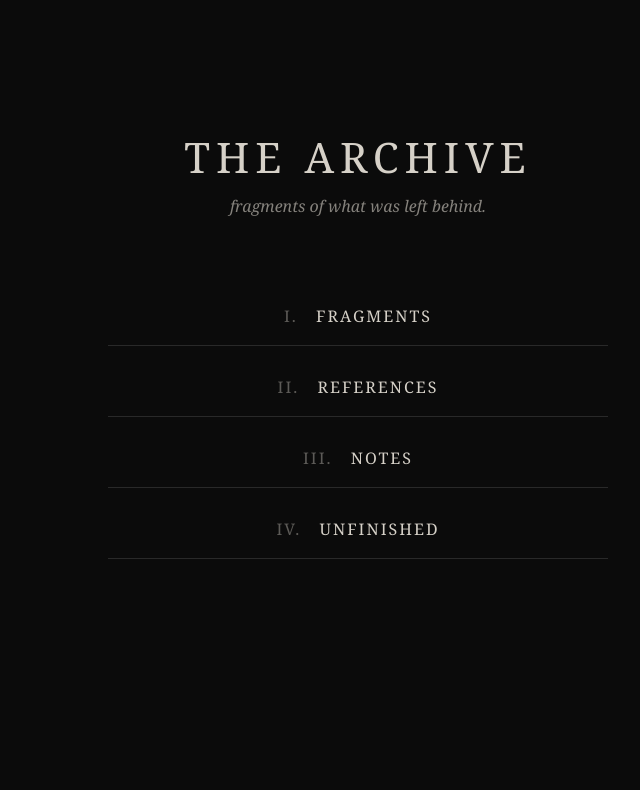
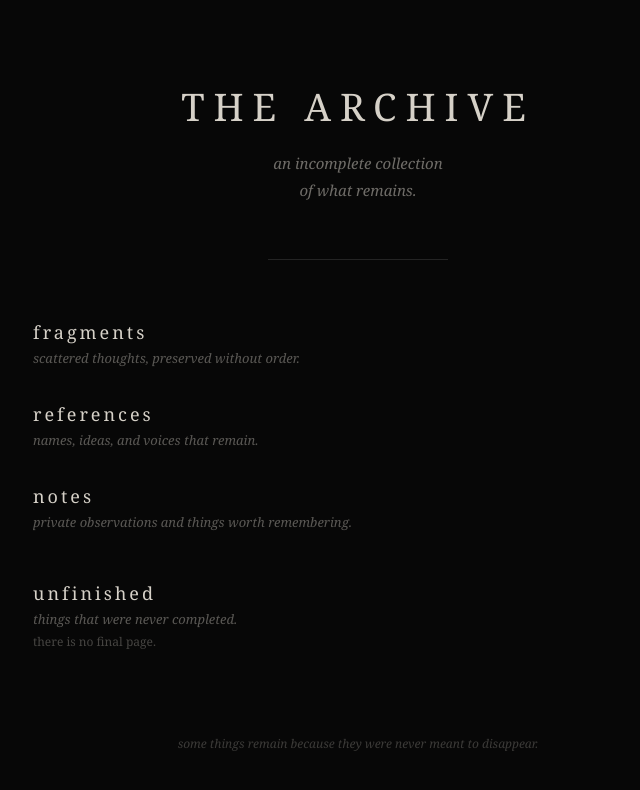
Before and after one commit to daubry4016/archives, a plain HTML site: page index.html in a window 1280 px wide. Shown: the whole page, without its empty margins (282-922 px from the left). Drawn offline with Linux system fonts and the light colour scheme.

Commit message:
Update index.html

```diff
--- a/index.html
+++ b/index.html
@@ -8,86 +8,150 @@
 
     <style>
         body {
-            background: #0b0b0b;
+            background: #070707;
             color: #d6d1c8;
             font-family: Georgia, serif;
+            margin: 0;
+            min-height: 100vh;
+            display: flex;
+            justify-content: center;
+            align-items: center;
+        }
+
+        .archive {
+            width: 90%;
+            max-width: 650px;
             text-align: center;
-            margin: 0;
-            padding: 100px 20px;
+            padding: 80px 20px;
         }
 
         h1 {
-            font-size: 42px;
+            font-size: 38px;
             font-weight: normal;
-            letter-spacing: 6px;
-            margin-bottom: 10px;
+            letter-spacing: 9px;
+            margin: 0 0 18px;
         }
 
-        .subtitle {
+        .intro {
             font-style: italic;
-            opacity: 0.6;
-            margin-bottom: 70px;
+            font-size: 15px;
+            line-height: 1.8;
+            opacity: 0.5;
+            max-width: 500px;
+            margin: 0 auto;
         }
 
-        .archive {
-            max-width: 500px;
-            margin: auto;
+        hr {
+            border: 0;
+            border-top: 1px solid #242424;
+            width: 180px;
+            margin: 55px auto;
+        }
+
+        .entries {
+            display: flex;
+            flex-direction: column;
+            gap: 25px;
+            text-align: left;
         }
 
         .entry {
             display: block;
             color: #d6d1c8;
             text-decoration: none;
-            padding: 18px;
-            margin: 12px 0;
-            border-bottom: 1px solid #292929;
-            letter-spacing: 2px;
-            transition: 0.3s;
+            padding: 5px 0;
+            transition: 0.5s ease;
         }
 
         .entry:hover {
-            opacity: 0.5;
-            letter-spacing: 4px;
+            opacity: 0.45;
+            padding-left: 10px;
         }
 
-        .number {
+        .name {
+            font-size: 18px;
+            letter-spacing: 3px;
+        }
+
+        .description {
+            font-size: 13px;
+            font-style: italic;
             opacity: 0.4;
-            margin-right: 12px;
+            margin-top: 5px;
+        }
+
+        .unfinished {
+            margin-top: 15px;
+        }
+
+        .warning {
+            font-size: 12px;
+            opacity: 0.3;
+            margin-top: 5px;
+        }
+
+        .footer {
+            margin-top: 80px;
+            font-size: 12px;
+            font-style: italic;
+            opacity: 0.25;
         }
     </style>
 </head>
 
 <body>
 
+<div class="archive">
+
     <h1>THE ARCHIVE</h1>
 
-    <div class="subtitle">
-        fragments of what was left behind.
+    <div class="intro">
+        an incomplete collection<br>
+        of what remains.
     </div>
 
-    <div class="archive">
+    <hr>
+
+    <div class="entries">
 
         <a class="entry" href="fragments/">
-            <span class="number">I.</span>
-            FRAGMENTS
+            <div class="name">fragments</div>
+            <div class="description">
+                scattered thoughts, preserved without order.
+            </div>
         </a>
 
         <a class="entry" href="references/">
-            <span class="number">II.</span>
-            REFERENCES
+            <div class="name">references</div>
+            <div class="description">
+                names, ideas, and voices that remain.
+            </div>
         </a>
 
         <a class="entry" href="notes/">
-            <span class="number">III.</span>
-            NOTES
+            <div class="name">notes</div>
+            <div class="description">
+                private observations and things worth remembering.
+            </div>
         </a>
 
-        <a class="entry" href="unfinished/">
-            <span class="number">IV.</span>
-            UNFINISHED
+        <a class="entry unfinished" href="unfinished/">
+            <div class="name">unfinished</div>
+            <div class="description">
+                things that were never completed.
+            </div>
+            <div class="warning">
+                there is no final page.
+            </div>
         </a>
 
     </div>
 
+    <div class="footer">
+        some things remain because they were never meant to disappear.
+    </div>
+
+</div>
+
 </body>
 </html>
```
